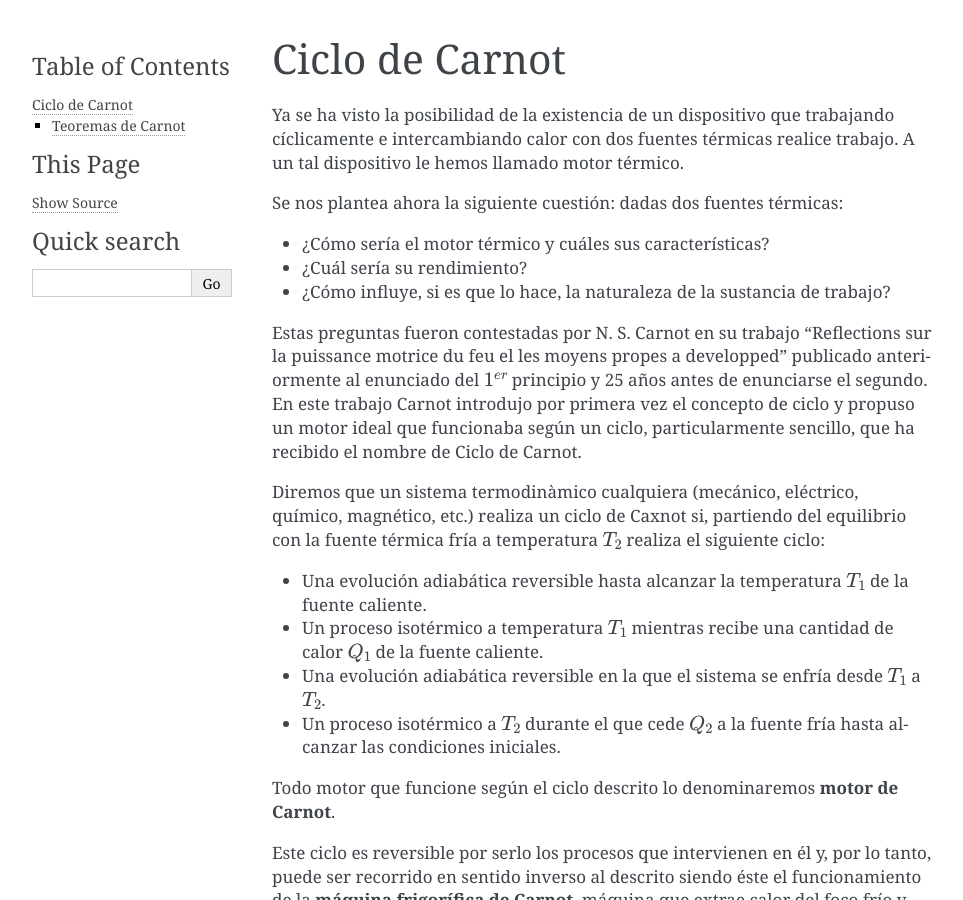
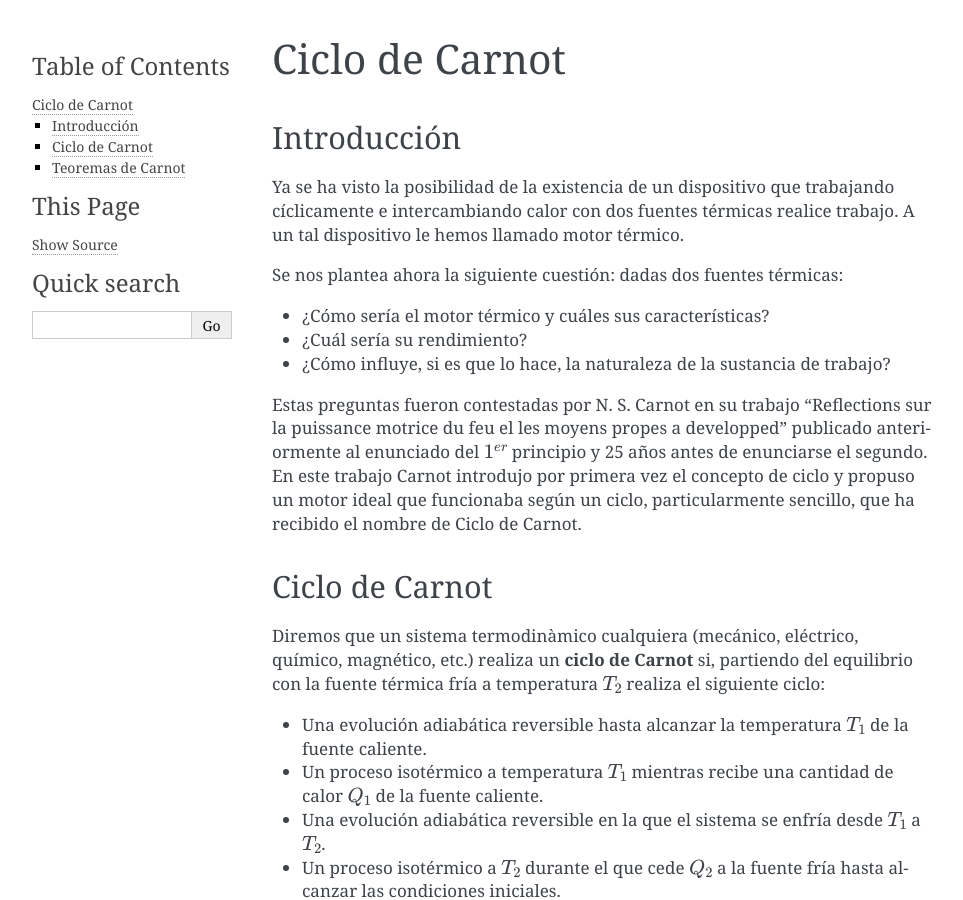
Before and after one commit to mantielero/termodinamica, a Sphinx documentation site: the page built from source/segundo_principio_ciclo_carnot.rst, in a window 1280 px wide and 900 px high. Shown: the whole window, without its empty margins (148-1111 px from the left). Built offline with Sphinx 7.4.7, drawn with Linux system fonts in a browser that asks for light colours.

Commit message:
Update segundo_principio_ciclo_carnot.rst

```diff
--- a/source/segundo_principio_ciclo_carnot.rst
+++ b/source/segundo_principio_ciclo_carnot.rst
@@ -1,5 +1,8 @@
 Ciclo de Carnot
 ===============
+
+Introducción
+------------
 
 Ya se ha visto la posibilidad de la existencia de un dispositivo que trabajando cíclicamente e intercambiando calor con dos fuentes térmicas realice trabajo. A un tal dispositivo le hemos llamado motor térmico.
 
@@ -11,7 +14,10 @@ Se nos plantea ahora la siguiente cuestión: dadas dos fuentes térmicas:
 
 Estas preguntas fueron contestadas por N. S. Carnot en su trabajo "Reflections sur la puissance motrice du feu el les moyens propes a developped" publicado anteriormente al enunciado del :math:`1^{er}` principio y 25 años antes de enunciarse el segundo. En este trabajo Carnot introdujo por primera vez el concepto de ciclo y propuso un motor ideal que funcionaba según un ciclo, particularmente sencillo, que ha recibido el nombre de Ciclo de Carnot.
 
-Diremos que un sistema termodinàmico cualquiera (mecánico, eléctrico, químico, magnético, etc.) realiza un ciclo de Caxnot si, partiendo del equilibrio con la fuente térmica fría a temperatura :math:`T_2` realiza el siguiente ciclo:
+Ciclo de Carnot
+---------------
+
+Diremos que un sistema termodinàmico cualquiera (mecánico, eléctrico, químico, magnético, etc.) realiza un **ciclo de Carnot** si, partiendo del equilibrio con la fuente térmica fría a temperatura :math:`T_2` realiza el siguiente ciclo:
 
 - Una evolución adiabática reversible hasta alcanzar la temperatura :math:`T_1` de la fuente caliente.
 - Un proceso isotérmico a temperatura :math:`T_1` mientras recibe una cantidad de calor :math:`Q_1` de la fuente caliente.
```
